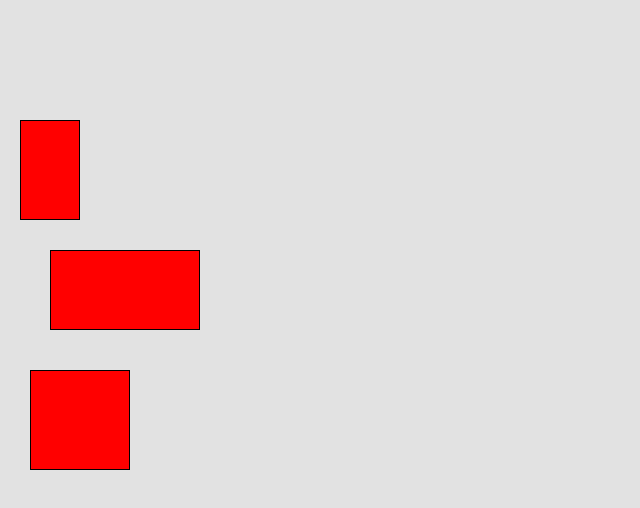
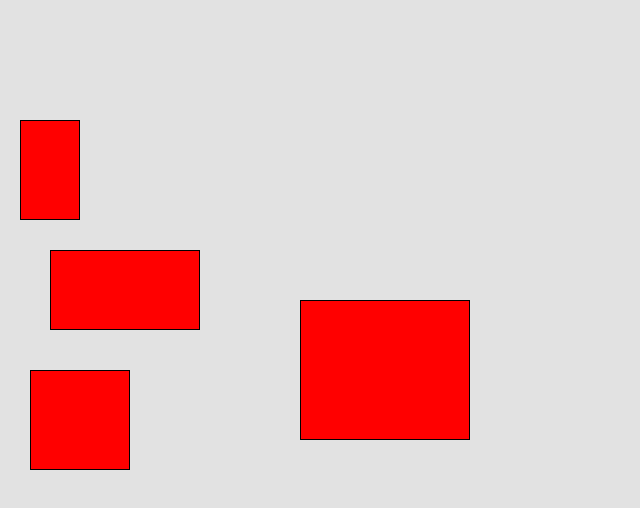
Before and after one commit to frostJul/inis, a plain HTML site: page INIS_lab_4/lab4.html in a window 1280 px wide. Shown: the whole page, without its empty margins (0-640 px from the left). Drawn offline with Linux system fonts and the light colour scheme.

Commit message:
Update lab4.html

```diff
--- a/INIS_lab_4/lab4.html
+++ b/INIS_lab_4/lab4.html
@@ -23,6 +23,11 @@
         style="top: 370px; left: 30px; width: 100px; height: 100px"
       ></div>
     </div>
+
+     <div
+          class="target"
+          style="top: 300px; left: 300px; width: 170px; height: 140px"
+      ></div>
     <script src="input.js"></script>
   </body>
 </html>
```
